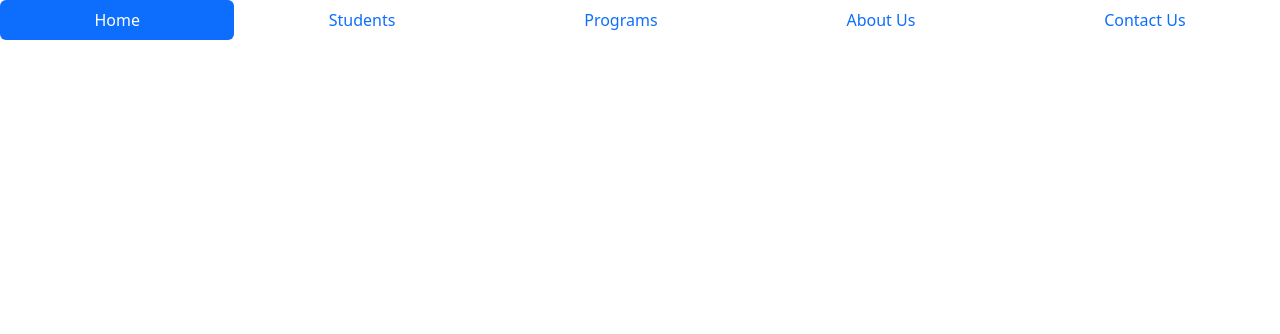
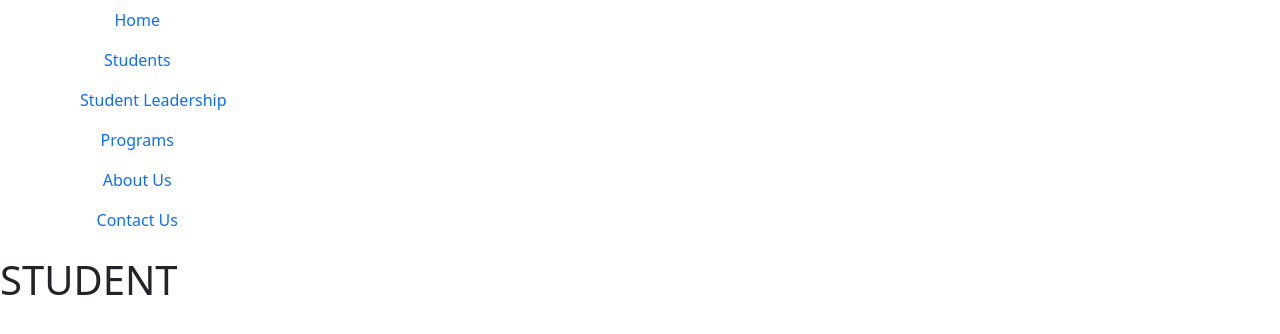
Before and after one commit to hildaAbigaba/csepython, a Django app: page /students/ in a window 1280 px wide. Shown: the top 334 px of the page. Run offline with Django 5.2, Linux system fonts and the light colour scheme.

Commit message:
CSE Website Additions

```diff
--- a/csepythonweb/csepythonweb/urls.py
+++ b/csepythonweb/csepythonweb/urls.py
@@ -21,6 +21,7 @@ from home.views import aboutpage
 from home.views import contactpage
 from programs.views import programspage
 from students.views import studentspage
+from students.views import studentleadershippage
 
 urlpatterns = [
     path('admin/', admin.site.urls),
@@ -28,5 +29,6 @@ urlpatterns = [
     path('about/', aboutpage),
     path('contact/', contactpage),
     path('programs/', programspage),
-    path('students/', studentspage)
+    path('students/', studentspage),
+    path('studentleadership/', studentleadershippage)
 ]
--- a/csepythonweb/students/templates/students.html
+++ b/csepythonweb/students/templates/students.html
@@ -1,30 +1,68 @@
 <!DOCTYPE html>
 <html lang="en">
-
   <head>
-    <meta charset="UTF-8">
-    <meta name="viewport" content="width=device-width, initial-scale=1.0">
+    <meta charset="UTF-8" />
+    <meta name="viewport" content="width=device-width, initial-scale=1.0" />
     <title>Students</title>
-    <link href="https://cdn.jsdelivr.net/npm/bootstrap@5.3.7/dist/css/bootstrap.min.css" rel="stylesheet"
-        integrity="sha384-LN+7fdVzj6u52u30Kp6M/trliBMCMKTyK833zpbD+pXdCLuTusPj697FH4R/5mcr" crossorigin="anonymous">
+    <link
+      href="https://cdn.jsdelivr.net/npm/bootstrap@5.3.7/dist/css/bootstrap.min.css"
+      rel="stylesheet"
+      integrity="sha384-LN+7fdVzj6u52u30Kp6M/trliBMCMKTyK833zpbD+pXdCLuTusPj697FH4R/5mcr"
+      crossorigin="anonymous"
+    />
+    <style>
+      li {
+        list-style: none;
+        list-style-position: outside;
+      }
+    </style>
   </head>
 
   <body>
-
     <nav class="nav nav-pills flex-column flex-sm-row">
       <p class=""></p>
-        <a class="flex-sm-fill text-sm-center nav-link active" href="/">Home</a>
-        <a class="flex-sm-fill text-sm-center nav-link" href="/students">Students</a>
-        <a class="flex-sm-fill text-sm-center nav-link" href="/programs">Programs</a>
-        <a class="flex-sm-fill text-sm-center nav-link" href="/about">About Us</a>
-        <a class="flex-sm-fill text-sm-center nav-link" href="/contact">Contact Us</a>
+      <ul>
+        <li>
+          <a class="flex-sm-fill text-sm-center nav-link" href="/">Home</a>
+        </li>
+        <li>
+          <a class="flex-sm-fill text-sm-center nav-link" href="/students"
+            >Students</a
+          >
+          <ul>
+            <li>
+              <a
+                class="flex-sm-fill text-sm-center nav-link"
+                href="/studentleadership"
+                >Student Leadership</a
+              >
+            </li>
+          </ul>
+        </li>
+        <li>
+          <a class="flex-sm-fill text-sm-center nav-link" href="/programs"
+            >Programs</a
+          >
+        </li>
+        <li>
+          <a class="flex-sm-fill text-sm-center nav-link" href="/about"
+            >About Us</a
+          >
+        </li>
+        <li>
+          <a class="flex-sm-fill text-sm-center nav-link" href="/contact"
+            >Contact Us</a
+          >
+        </li>
+      </ul>
     </nav>
 
-    <script src="https://cdn.jsdelivr.net/npm/bootstrap@5.3.7/dist/js/bootstrap.min.js"
+    <h1>STUDENT</h1>
+
+    <script
+      src="https://cdn.jsdelivr.net/npm/bootstrap@5.3.7/dist/js/bootstrap.min.js"
       integrity="sha384-7qAoOXltbVP82dhxHAUje59V5r2YsVfBafyUDxEdApLPmcdhBPg1DKg1ERo0BZlK"
-        crossorigin="anonymous"></script>
-
-
+      crossorigin="anonymous"
+    ></script>
   </body>
-
 </html>
--- a/csepythonweb/students/views.py
+++ b/csepythonweb/students/views.py
@@ -4,3 +4,6 @@ from django.shortcuts import render
 
 def studentspage(request):
     return render(request, "students.html")
+
+def studentleadershippage(request):
+    return render(request, "studentleadership.html")
```
Also changed, not shown: csepythonweb/students/templates/studentleader.html (added, +37 -0 lines). Lines whose indentation alone changed are shown as unchanged.
